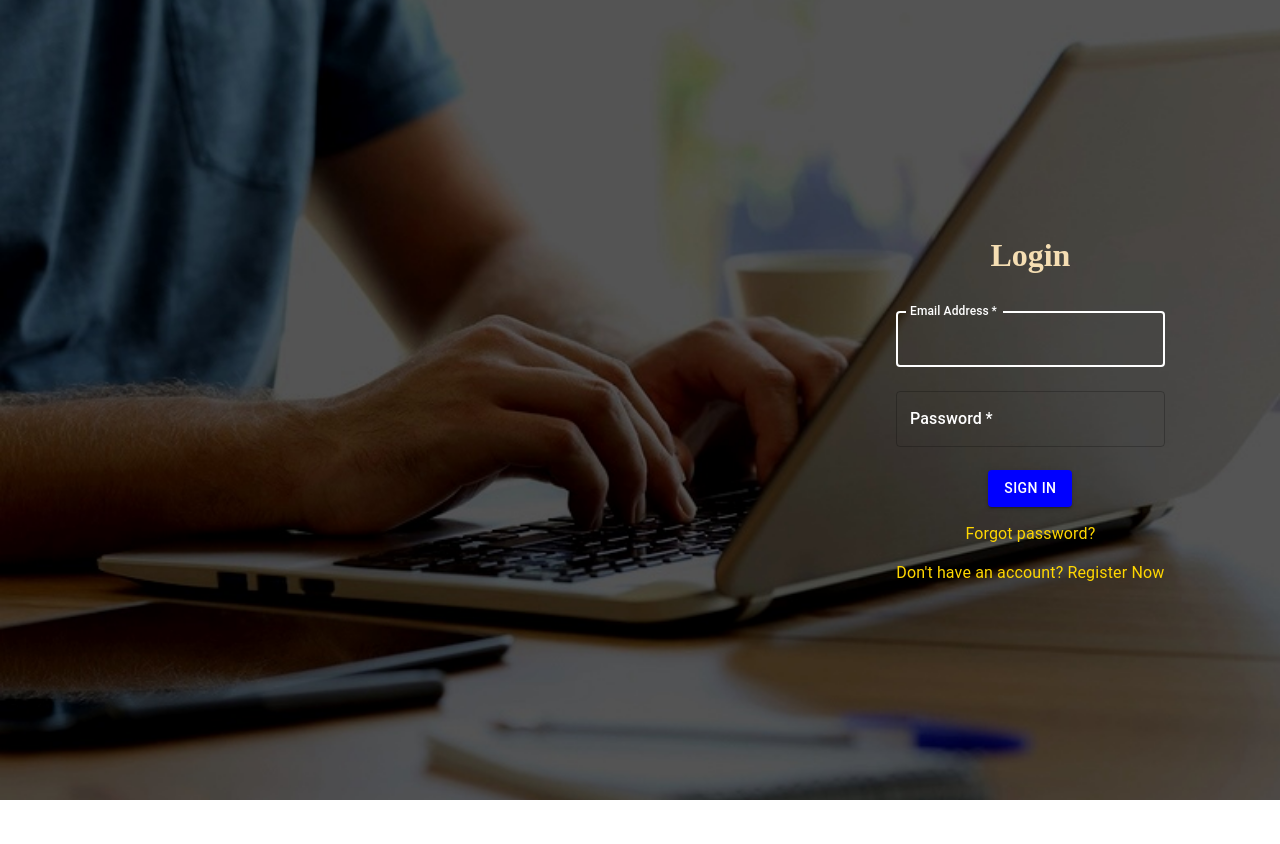
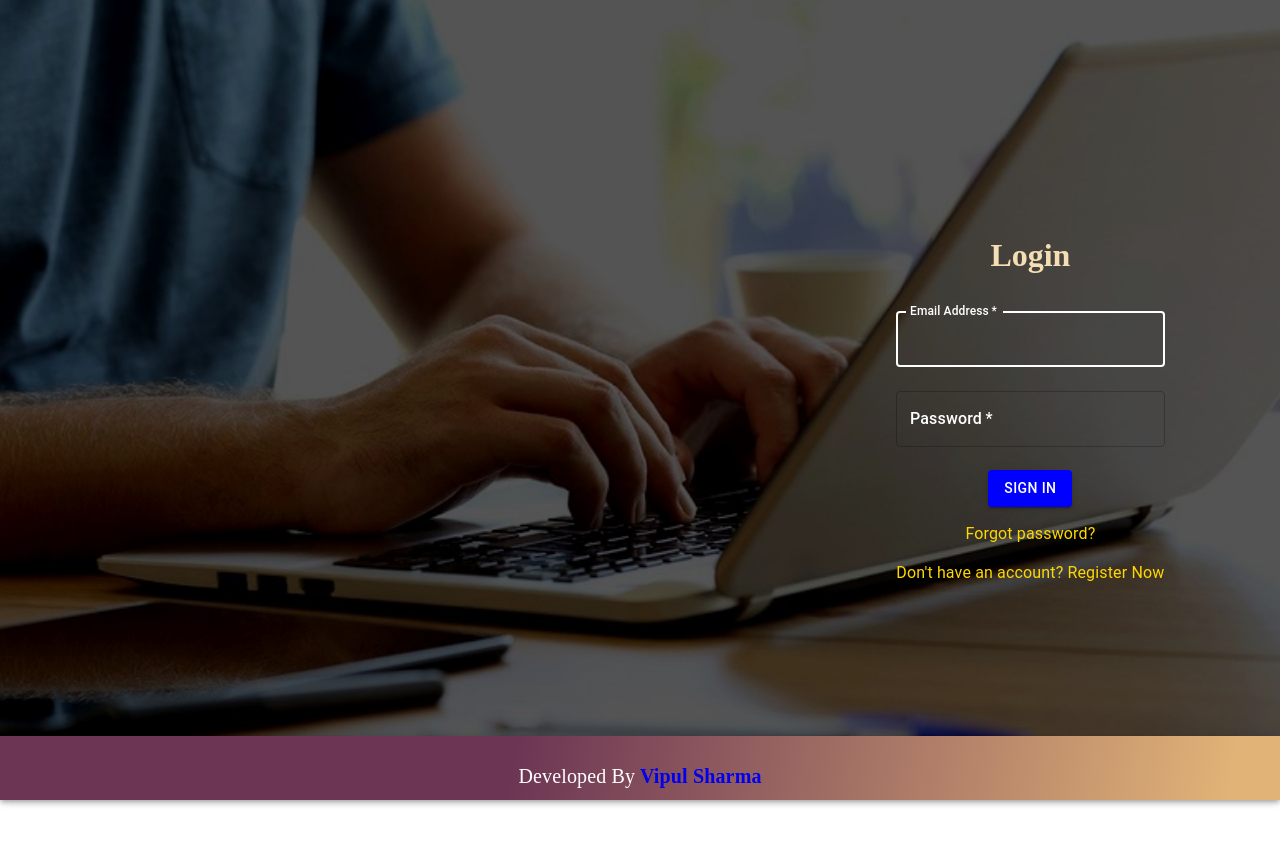
Before and after one commit to vipulsnp/blog-it-up, a React (Create React App) app in the folder frontend/: page / in a window 1280 px wide. Shown: the top 844 px of the page. Before the commit the page ends 800 px from the top, so only its background shows below. Built offline with nearby package versions, Linux system fonts and the light colour scheme; no server answers; a web font is replaced by a local one.

Commit message:
Added footer

```diff
--- a/frontend/src/App.js
+++ b/frontend/src/App.js
@@ -3,6 +3,7 @@ import Homepage from './components/Homepage';
 import NewBlog from './components/NewBlog';
 import UserDash from './components/UserDash';
 import EditBlog from './components/EditBlog';
+import Footer from './components/Footer';
 import {Route,Switch, withRouter, Router} from 'react-router-dom';
 import './App.css';
 import SearchResult from './components/SearchResult';
@@ -99,6 +100,7 @@ import NotFound from './components/error/404'
             <Route exact path='*' render={(routeParams) => <NotFound {...routeParams} />} />
 
           </Switch>
+          <Footer />
         </div>
 );
   }
--- /dev/null
+++ b/frontend/src/components/Footer.js
@@ -0,0 +1,31 @@
+import React, { Component } from 'react'
+import AppBar from '@material-ui/core/AppBar';
+import Toolbar from '@material-ui/core/Toolbar';
+import Typography from '@material-ui/core/Typography';
+
+export default class Footer extends Component {
+
+  render(){
+  return(
+    <AppBar
+      style={{
+        position: "sticky",
+        top: "auto",
+        bottom: "0",
+        background: "linear-gradient(100deg,rgb(108, 53, 84) 40%, rgb(225, 179, 119) 96%)",
+        alignItems:'center'
+      }}
+    >
+      <Toolbar>
+        <Typography className="title" variant="h6" noWrap align='center'>
+          Developed By
+          <a href='https://portfolio-vipul.herokuapp.com' target='_blank' rel="noreferrer noopener"
+            style={{ textDecoration:"none"}}>
+            <strong> Vipul Sharma </strong>
+          </a>
+        </Typography>
+        </Toolbar>
+      </AppBar>
+  )
+  }
+}
```
